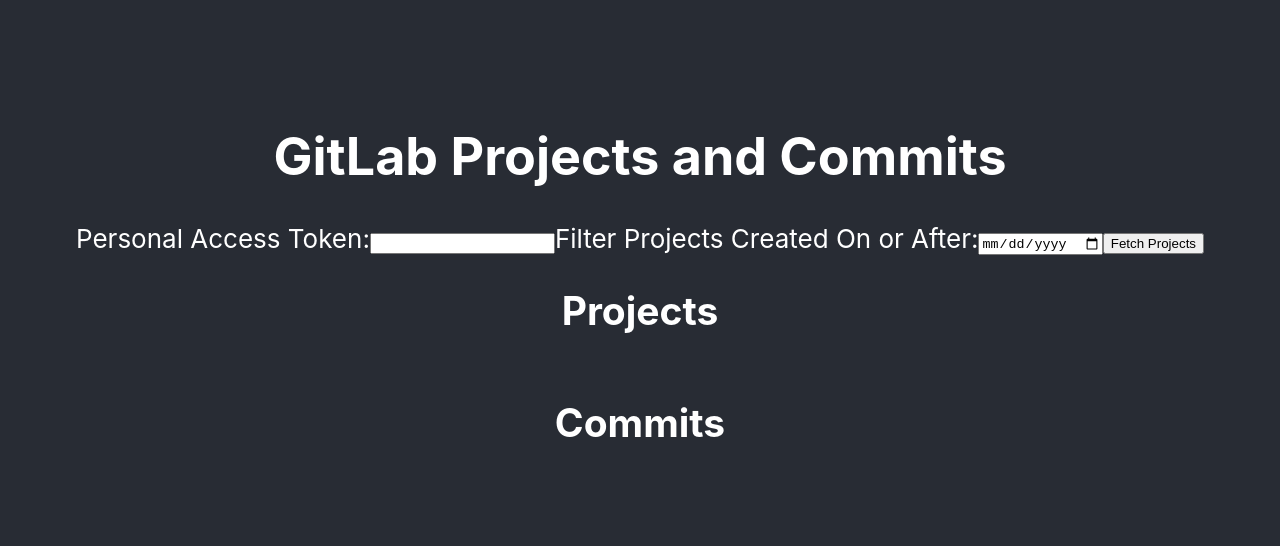
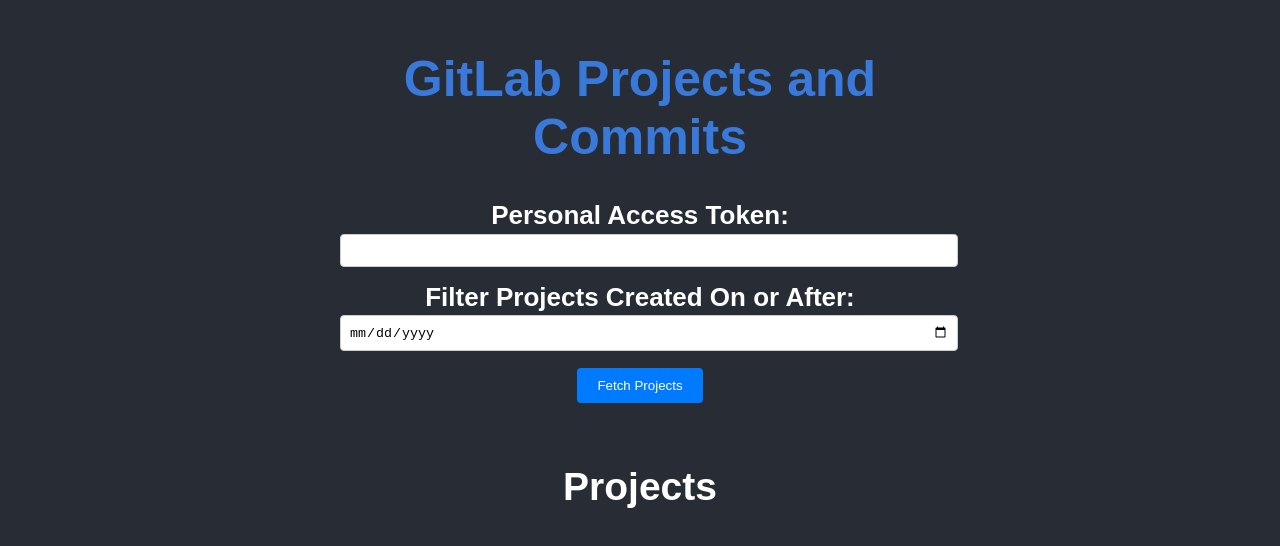
Before and after one commit to manoj2510/GitlabProjects, a React (Create React App) app in the folder frontend/: page / in a window 1280 px wide. Shown: the part 116-662 px from the top of the page. Built offline with nearby package versions, Linux system fonts and the light colour scheme.

Commit message:
Update UI and Functionality

```diff
--- a/frontend/package.json
+++ b/frontend/package.json
@@ -2,7 +2,7 @@
   "name": "frontend",
   "version": "0.1.0",
   "private": true,
-  "proxy": "http://localhost:5000",
+  "proxy": "http://localhost:6000",
   "dependencies": {
     "@testing-library/jest-dom": "^5.17.0",
     "@testing-library/react": "^13.4.0",
--- a/frontend/src/App.js
+++ b/frontend/src/App.js
@@ -1,81 +1,12 @@
-// src/App.js
-
-import React, { useState, useEffect } from 'react';
-import './App.css';
-import axios from 'axios';
+import React from "react";
+import "./App.css";
+import ProjectsAndCommits from "./Components/ProjectsandCommit";
 
 function App() {
-  const [projects, setProjects] = useState([]);
-  const [selectedProject, setSelectedProject] = useState(null);
-  const [commits, setCommits] = useState([]);
-  const [token, setToken] = useState('');
-  const [selectedDate, setSelectedDate] = useState('');
-  const [fetching, setFetching] = useState(false);
-
-  const handleFetchProjects = () => {
-    setFetching(true);
-    let apiUrl = `/api/projects?token=${token}`;
-    if (selectedDate) {
-      apiUrl += `&date=${selectedDate}`;
-    }
-    axios.get(apiUrl)
-      .then(response => {
-        setProjects(response.data);
-        setFetching(false);
-      })
-      .catch(error => {
-        console.error('Error fetching projects:', error);
-        setFetching(false);
-      });
-  };
-
-  const handleProjectSelect = async (projectId) => {
-    setSelectedProject(projectId);
-    try {
-      const response = await axios.get(`/api/commits/${projectId}`);
-      setCommits(response.data);
-    } catch (error) {
-      console.error('Error fetching commits:', error);
-    }
-  };
-
   return (
     <div className="App">
       <header className="App-header">
-        <h1>GitLab Projects and Commits</h1>
-        <div className="input-fields">
-          <label>
-            Personal Access Token:
-            <input type="text" value={token} onChange={(e) => setToken(e.target.value)} />
-          </label>
-          <label>
-            Filter Projects Created On or After:
-            <input type="date" value={selectedDate} onChange={(e) => setSelectedDate(e.target.value)} />
-          </label>
-          <button onClick={handleFetchProjects} disabled={fetching}>
-            {fetching ? 'Fetching...' : 'Fetch Projects'}
-          </button>
-        </div>
-        <div className="project-list">
-          <h2>Projects</h2>
-          <ul>
-            {projects.map(project => (
-              <li key={project.id} onClick={() => handleProjectSelect(project.id)}>
-                {project.name}
-              </li>
-            ))}
-          </ul>
-        </div>
-        <div className="commit-list">
-          <h2>Commits</h2>
-          <ul>
-            {commits.map(commit => (
-              <li key={commit.id}>
-                <strong>{commit.author_name}:</strong> {commit.message}
-              </li>
-            ))}
-          </ul>
-        </div>
+        <ProjectsAndCommits />
       </header>
     </div>
   );
--- /dev/null
+++ b/frontend/src/Components/ProjectsandCommit.css
@@ -0,0 +1,173 @@
+/* Styling for the main container */
+.container{
+    font-family: Arial, sans-serif;
+    max-width: 600px;
+    margin: 0 auto;
+    padding: 20px;
+}
+
+  /* Styling for the heading */
+
+  .title{
+    text-align: center !important ;
+    color:#3879D9!important;
+    font-size: 50px;
+  }
+
+  /* Styling for the input fields container */
+  .input-fields {
+    margin-bottom: 20px;
+  }
+
+  /* Styling for labels */
+  label {
+    display: block;
+    margin-bottom: 5px;
+    font-weight: bold;
+  }
+
+  /* Styling for text inputs */
+  input[type="text"],
+  input[type="date"] {
+    width: 100%;
+    padding: 8px;
+    margin-bottom: 10px;
+    border: 1px solid #ccc;
+    border-radius: 4px;
+  }
+
+  /* Styling for the fetch button */
+  button {
+    padding: 10px 20px;
+    background-color: #007bff;
+    color: #fff;
+    border: none;
+    border-radius: 4px;
+    cursor: pointer;
+  }
+
+  button:disabled {
+    background-color: #ccc;
+    cursor: not-allowed;
+  }
+
+  /* Styling for project and commit lists */
+  ul {
+    list-style-type: none;
+    padding: 0;
+  }
+
+  li {
+    margin-bottom: 5px;
+  }
+
+  /* Styling for ProjectList and CommitList components */
+
+  .ProjectList,
+  .CommitList {
+    padding: 10px;
+    border-radius: 4px;
+    background-color: #282c34;
+  }
+
+
+  /* Additional styles for the project cards */
+.project-cards-container {
+  display: grid;
+  grid-template-columns: repeat(auto-fit, minmax(250px, 1fr));
+  gap: 20px;
+}
+
+.project-card {
+  padding: 15px;
+  border: 1px solid #ccc;
+  border-radius: 5px;
+  background-color: #fff;
+  cursor: pointer;
+  transition: background-color 0.3s ease;
+}
+
+.project-card:hover {
+  background-color: #f5f5f5;
+}
+
+.project-name {
+  font-size: 18px;
+  margin-bottom: 5px;
+}
+
+.project-description {
+  font-size: 14px;
+  color: #666;
+  margin-bottom: 10px;
+}
+
+.project-created-date {
+  font-size: 12px;
+  color: #999;
+}
+
+.project-name {
+    font-size: 15px;
+    color: black;
+}
+
+
+
+/* Your existing CSS styles */
+
+/* Add this for the modal overlay */
+/* Styling for the modal overlay */
+.modal {
+    display: flex;
+    align-items: center;
+    justify-content: center;
+    position: fixed;
+    top: 0;
+    left: 0;
+    width: 100vw;
+    height: 100vh;
+    background-color: rgba(0, 0, 0, 0.5);
+    z-index: 1000;
+  }
+
+  /* Styling for the modal content */
+  .modal-content {
+    background-color: #fff;
+    border-radius: 5px;
+    padding: 20px;
+    max-width: 80%;
+    max-height: 80%;
+    overflow: auto;
+    position: relative;
+  }
+
+  /* Styling for the close button */
+  .close-modal {
+    position: absolute;
+    top: 10px;
+    right: 10px;
+    font-size: 24px;
+    cursor: pointer;
+    color: #aaa;
+  }
+
+  .close-modal:hover {
+    color: #555;
+  }
+
+  /* Additional styling for the project details in the modal */
+  .modal-content .project-name {
+    font-size: 24px;
+    margin-bottom: 10px;
+  }
+
+  .modal-content .project-description {
+    font-size: 16px;
+    margin-bottom: 15px;
+  }
+
+  .modal-content .project-created-date {
+    font-size: 14px;
+    color: #888;
+  }
--- /dev/null
+++ b/frontend/src/Components/ProjectsandCommit.js
@@ -0,0 +1,135 @@
+import React, { useState } from "react";
+import axios from "axios";
+import "./ProjectsandCommit.css";
+
+function ProjectsAndCommits() {
+  const [projects, setProjects] = useState([]);
+  const [selectedProject, setSelectedProject] = useState(null);
+  const [commits, setCommits] = useState([]);
+  const [token, setToken] = useState("");
+  const [selectedDate, setSelectedDate] = useState("");
+  const [fetching, setFetching] = useState(false);
+
+  const handleFetchProjects = () => {
+    setFetching(true);
+    let apiUrl = `/api/projects?token=${token}`;
+    if (selectedDate) {
+      apiUrl += `&date=${selectedDate}`;
+    }
+    axios
+      .get(apiUrl)
+      .then((response) => {
+        setProjects(response.data);
+        setFetching(false);
+      })
+      .catch((error) => {
+        console.error("Error fetching projects:", error);
+        setFetching(false);
+      });
+  };
+
+  const handleProjectSelect = async (projectId) => {
+    setSelectedProject(projectId);
+  };
+
+  return (
+    <div className="container">
+      <h1 className="title">GitLab Projects and Commits</h1>
+      <div className="input-fields">
+        <label>
+          Personal Access Token:
+          <input
+            type="text"
+            value={token}
+            onChange={(e) => setToken(e.target.value)}
+          />
+        </label>
+        <label>
+          Filter Projects Created On or After:
+          <input
+            type="date"
+            value={selectedDate}
+            onChange={(e) => setSelectedDate(e.target.value)}
+          />
+        </label>
+        <button onClick={handleFetchProjects} disabled={fetching}>
+          {fetching ? "Fetching..." : "Fetch Projects"}
+        </button>
+      </div>
+      <ProjectList
+        projects={projects}
+        handleProjectSelect={handleProjectSelect}
+      />
+    </div>
+  );
+}
+
+function ProjectList({ projects, handleProjectSelect }) {
+  const [selectedProject, setSelectedProject] = useState(null);
+  const [projectCommits, setProjectCommits] = useState([]);
+
+  const openModal = async (projectId) => {
+    const project = projects.find((p) => p.id === projectId);
+    setSelectedProject(project);
+    try {
+      const response = await axios.get(`/api/commits/${projectId}`);
+      const formattedCommits = response.data.map((commit) => ({
+        ...commit,
+        committed_date: new Date(commit.committed_date).toLocaleDateString(),
+      }));
+      setProjectCommits(formattedCommits);
+    } catch (error) {
+      console.error("Error fetching commits:", error);
+    }
+  };
+
+  const closeModal = () => {
+    setSelectedProject(null);
+  };
+
+  return (
+    <div className="ProjectList">
+      <h2 className="project-list-heading">Projects</h2>
+      <div className="project-cards-container">
+        {projects.map((project) => (
+          <div
+            className="project-card"
+            key={project.id}
+            onClick={() => openModal(project.id)}
+          >
+            <h3 className="project-name">{project.id}</h3>
+            <h3 className="project-name">{project.name}</h3>
+            <p className="project-description">{project.description}</p>
+            <span className="project-created-date">
+              Created: {project.created_at}
+            </span>
+          </div>
+        ))}
+      </div>
+      {selectedProject && (
+        <div className="modal">
+          <div className="modal-content">
+            <span className="close-modal" onClick={closeModal}>
+              &times;
+            </span>
+            <h3 className="project-name">{selectedProject.name}</h3>
+            <ul>
+              {projectCommits.map((commit) => (
+                <li key={commit.id}>
+                  <strong className="project-description">
+                    {commit.author_name}:{commit.committed_date}
+                  </strong>
+                </li>
+              ))}
+            </ul>
+            <span className="project-created-date">
+              Created: {selectedProject.created_at}
+            </span>
+          </div>
+        </div>
+      )}
+    </div>
+  );
+}
+
+export default ProjectsAndCommits;
```
Also changed, not shown: 1 other file (tests, documents, lock files or other folders).
